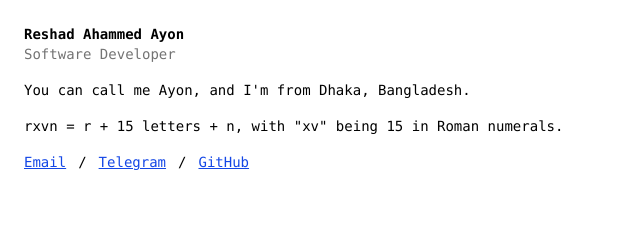
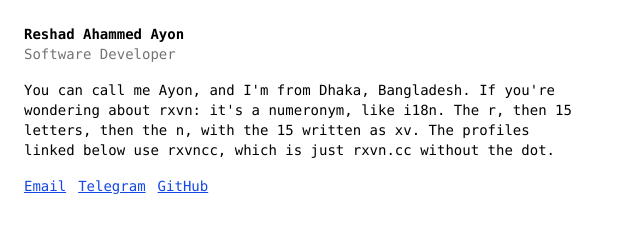
Before and after one commit to rxvncc/portfolio, an Astro site: page / in a window 1280 px wide. Shown: the whole page, without its empty margins (0-640 px from the left). Built offline with nearby package versions, Linux system fonts and the light colour scheme; Astro itself is replaced by a stand-in of ours.

Commit message:
Refactor schema for better SEO and accessibility

```diff
--- a/src/pages/index.astro
+++ b/src/pages/index.astro
@@ -3,40 +3,90 @@ import "../styles/global.css";
 
 const schema = {
   "@context": "https://schema.org",
+  "@graph": [
+    {
+      "@type": "WebSite",
+      "@id": "https://rxvn.cc/#website",
+      url: "https://rxvn.cc/",
+      name: "rxvn",
+      alternateName: "Reshad Ahammed Ayon",
+    },
+    {
       "@type": "ProfilePage",
+      url: "https://rxvn.cc/",
       mainEntity: {
         "@type": "Person",
+        "@id": "https://rxvn.cc/#person",
         name: "Reshad Ahammed Ayon",
-    alternateName: "rxvn",
-    url: "https://rxvn.cc",
+        alternateName: ["rxvn", "rxvncc"],
+        url: "https://rxvn.cc/",
+        description: "Software developer from Dhaka, Bangladesh.",
         jobTitle: "Software Developer",
-    email: "mailto:contact@rxvn.cc",
         address: {
           "@type": "PostalAddress",
           addressLocality: "Dhaka",
-      addressCountry: "Bangladesh",
+          addressCountry: "BD",
         },
-    knowsAbout: ["Software Development", "Web Development"],
+        knowsAbout: [
+          "Software Development",
+          "Web Development",
+          "Open Source",
+          "JavaScript",
+          "TypeScript",
+          "Linux",
+        ],
         sameAs: ["https://github.com/rxvncc", "https://t.me/rxvncc"],
       },
+    },
+  ],
 };
 ---
 
+<!doctype html>
 <html lang="en">
   <head>
     <meta charset="utf-8" />
     <meta name="viewport" content="width=device-width, initial-scale=1" />
-    <meta name="color-scheme" content="light dark" />
-    <link rel="icon" type="image/svg+xml" href="/favicon.svg" />
-    <link rel="icon" href="/favicon.ico" sizes="32x32" />
-    <link rel="canonical" href="https://rxvn.cc" />
-    <link rel="sitemap" href="/sitemap-index.xml" />
+    <title>Reshad Ahammed Ayon (rxvn) - Software Developer</title>
     <meta
       name="description"
-      content="Reshad Ahammed Ayon - rxvn, software developer."
+      content="Reshad Ahammed Ayon (rxvn) is a software developer from Dhaka, Bangladesh. Find GitHub, Telegram and contact links here."
     />
-    <meta name="generator" content={Astro.generator} />
-    <title>Reshad Ahammed Ayon - rxvn</title>
+    <link rel="canonical" href="https://rxvn.cc/" />
+    <meta name="color-scheme" content="light dark" />
+
+    <!-- Open Graph -->
+    <meta property="og:type" content="profile" />
+    <meta property="og:site_name" content="rxvn" />
+    <meta
+      property="og:title"
+      content="Reshad Ahammed Ayon (rxvn) - Software Developer"
+    />
+    <meta
+      property="og:description"
+      content="Software developer from Dhaka, Bangladesh."
+    />
+    <meta property="og:url" content="https://rxvn.cc/" />
+    <meta property="og:image" content="https://rxvn.cc/og.png" />
+    <meta property="og:image:width" content="1200" />
+    <meta property="og:image:height" content="630" />
+    <meta
+      property="og:image:alt"
+      content="Reshad Ahammed Ayon, Software Developer, rxvn.cc"
+    />
+    <meta property="profile:first_name" content="Reshad" />
+    <meta property="profile:last_name" content="Ahammed Ayon" />
+    <meta property="profile:username" content="rxvncc" />
+
+    <!-- Twitter / X (falls back to the Open Graph tags above) -->
+    <meta name="twitter:card" content="summary_large_image" />
+
+    <!-- Icons -->
+    <link rel="icon" href="/favicon.ico" sizes="32x32" />
+    <link rel="icon" type="image/svg+xml" href="/favicon.svg" />
+    <link rel="apple-touch-icon" href="/apple-touch-icon.png" />
+
+    <!-- Structured data -->
     <script
       is:inline
       type="application/ld+json"
@@ -44,24 +94,34 @@ const schema = {
     />
   </head>
   <body class="m-0 min-h-dvh p-6 font-mono text-sm bg-white text-black dark:bg-black dark:text-white">
+    <header>
       <h1 class="font-bold">Reshad Ahammed Ayon</h1>
       <p class="text-neutral-500 dark:text-neutral-400">Software Developer</p>
-    <div class="max-w-prose">
+    </header>
+    <main class="max-w-prose">
       <p class="mt-4">
-        <p class="mt-4">
-          You can call me Ayon, and I'm from Dhaka, Bangladesh.
+        You can call me Ayon, and I'm from Dhaka, Bangladesh. If you're
+        wondering about rxvn: it's a numeronym, like i18n. The r, then 15
+        letters, then the n, with the 15 written as xv. The profiles linked
+        below use rxvncc, which is just rxvn.cc without the dot.
       </p>
-      </p>
-      <p class="mt-4">
-        rxvn = r + 15 letters + n, with "xv" being 15 in Roman numerals.
-      </p>
-    </div>
-    <nav class="mt-4 flex gap-3">
+    </main>
+    <nav class="mt-4" aria-label="Contact and profiles">
+      <ul class="flex gap-3">
+        <li>
           <a href="mailto:contact@rxvn.cc">Email</a>
-      <span>/</span>
-      <a href="https://t.me/rxvncc">Telegram</a>
-      <span>/</span>
-      <a href="https://github.com/rxvncc">GitHub</a>
+        </li>
+        <li>
+          <a href="https://t.me/rxvncc" rel="me">
+            Telegram
+          </a>
+        </li>
+        <li>
+          <a href="https://github.com/rxvncc" rel="me">
+            GitHub
+          </a>
+        </li>
+      </ul>
     </nav>
   </body>
 </html>
```
Lines whose indentation alone changed are shown as unchanged.
